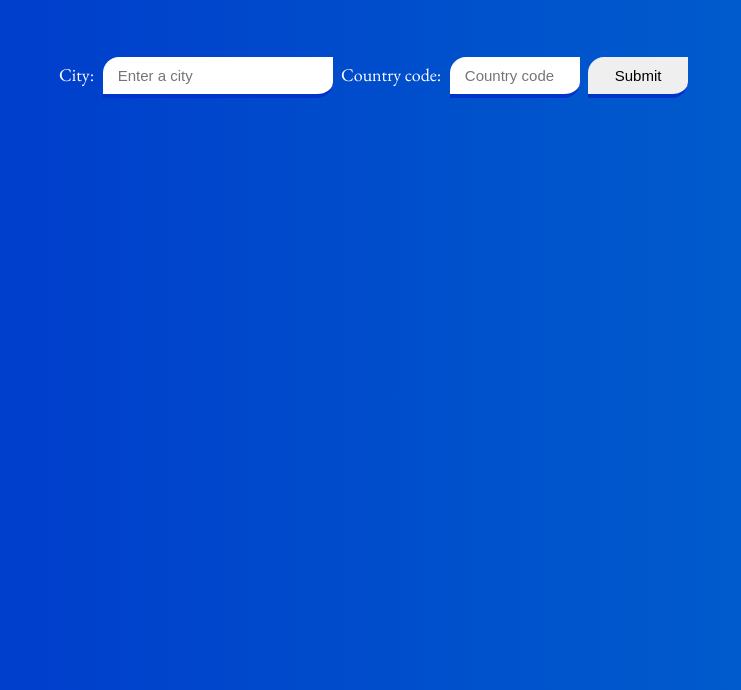
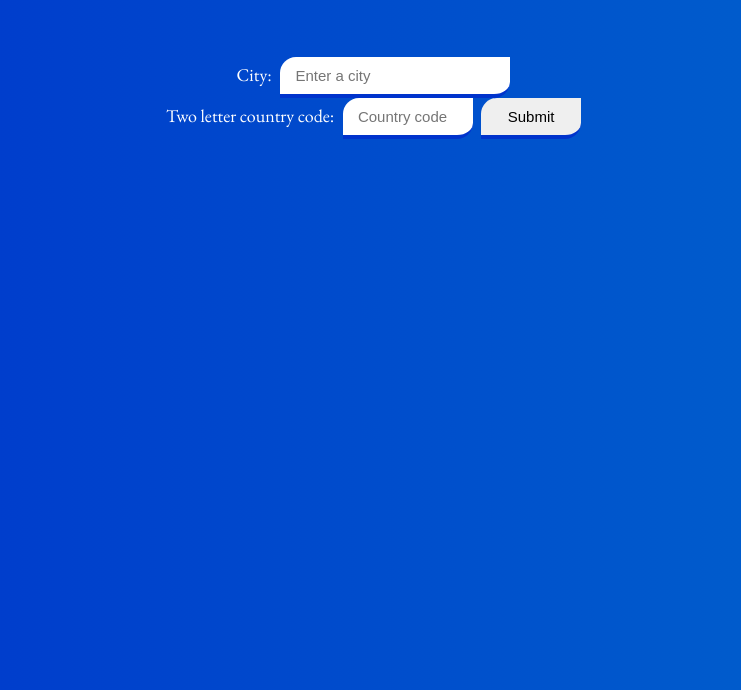
Before and after one commit to vipul022/hackathon, a website with bundled scripts: page index.html in a window 1280 px wide. Shown: the part 110-800 px from the top of the page, without its empty margins (269-1010 px from the left). Built offline with nearby package versions, Linux system fonts and the light colour scheme; some packages are replaced by stand-ins of ours; no server answers.

Commit message:
styling change

```diff
--- a/index.html
+++ b/index.html
@@ -20,8 +20,9 @@
       <label for="City"
         >City: <input type="text" class="inputValue" placeholder="Enter a city"
       /></label>
+      <br>
       <label for="Country code"
-        >Country code:
+        >Two letter country code:
         <input
           type="text"
           label="Country code"
```
